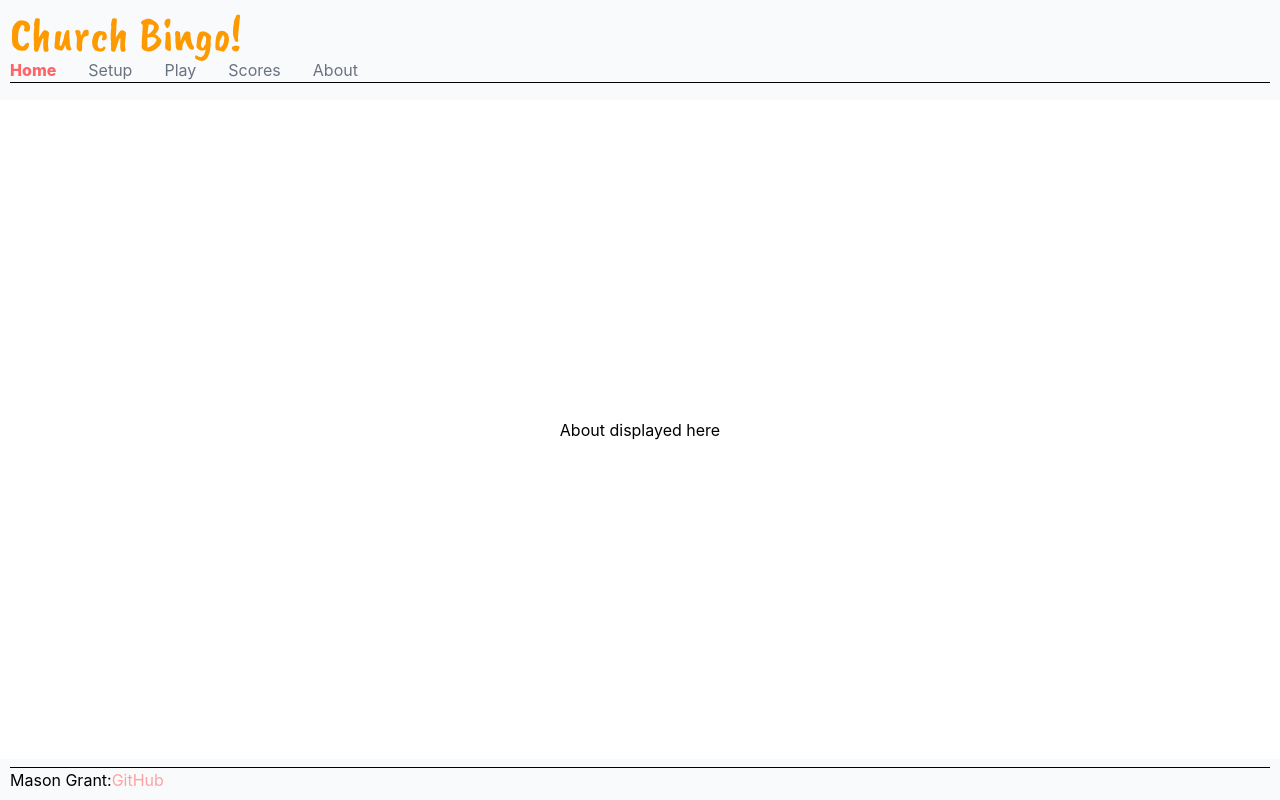
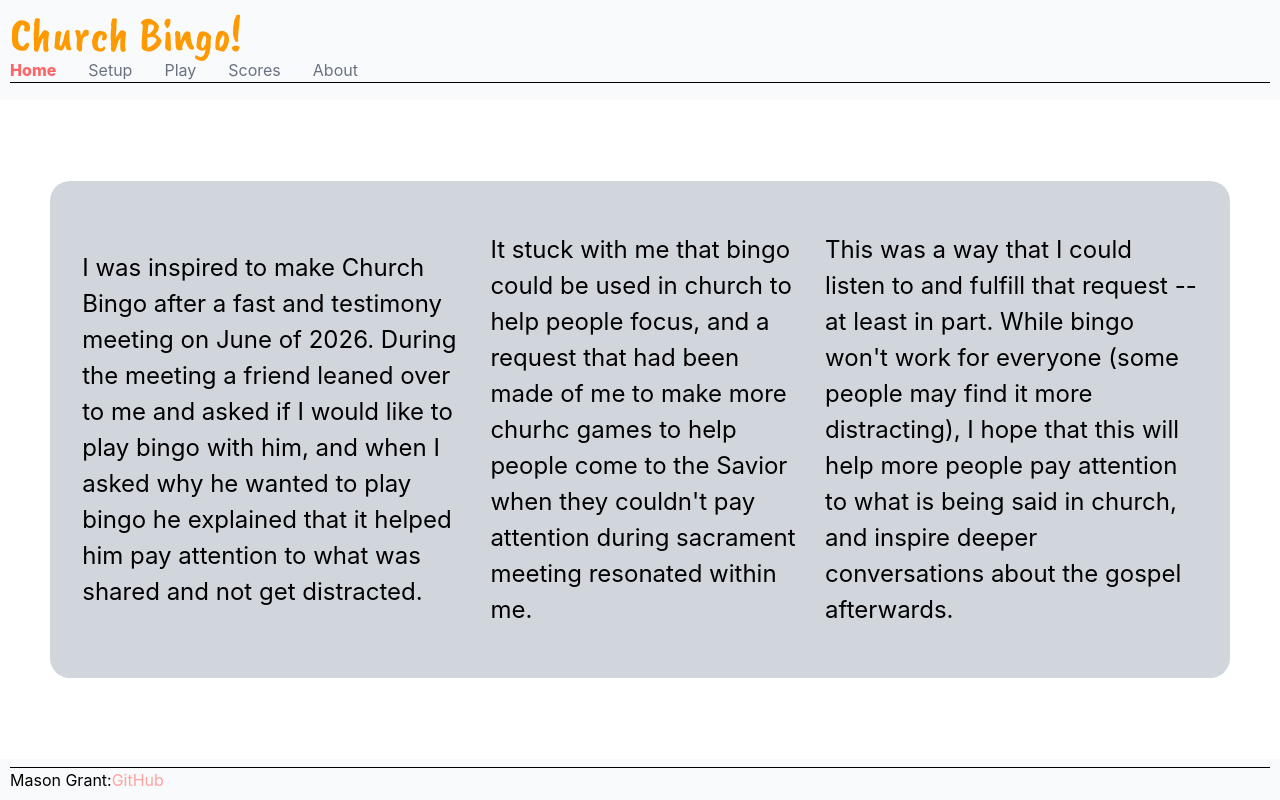
Before and after one commit to TheNewGrant/startup, a React (Vite) app: page /about in a window 1280 px wide. Built offline with nearby package versions, Linux system fonts and the light colour scheme.

Commit message:
Convert about.html to About component in about.jsx

```diff
--- a/src/about/about.jsx
+++ b/src/about/about.jsx
@@ -1,9 +1,29 @@
 import React from 'react';
+import './about.css';
 
 export function About() {
   return (
-    <main className="container-fluid bg-secondary text-center">
-      <div>About displayed here</div>
+    <main class="dark:bg-slate-600">
+      <div id="about" class="bg-gray-300">
+        <p>
+          I was inspired to make Church Bingo after a fast and testimony meeting on June of 2026.
+          During the meeting a friend leaned over to me and asked if I would like to play bingo with him,
+          and when I asked why he wanted to play bingo he explained that it helped him pay attention
+          to what was shared and not get distracted.
+        </p>
+
+        <p>
+          It stuck with me that bingo could be used in church to help people focus, and a request that had
+          been made of me to make more churhc games to help people come to the Savior when they couldn't pay
+          attention during sacrament meeting resonated within me.
+        </p>
+
+        <p>
+          This was a way that I could listen to and fulfill that request -- at least in part. While bingo won't work
+          for everyone (some people may find it more distracting), I hope that this will help more people pay
+          attention to what is being said in church, and inspire deeper conversations about the gospel afterwards.
+        </p>
+      </div>
     </main>
   );
 }
```
